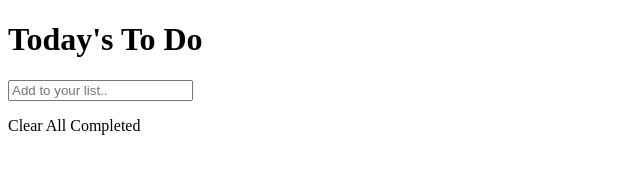
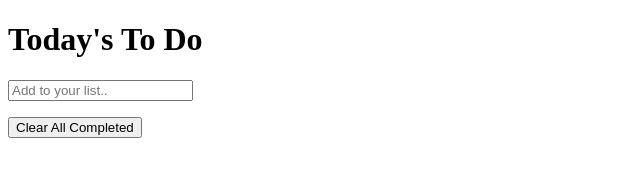
Before and after one commit to mutinhiri/setup-structure, a website: page src/index.html in a window 1280 px wide. Shown: the whole page, without its empty margins (0-640 px from the left). Drawn offline with Linux system fonts and the light colour scheme.

Commit message:
Changed span to button

```diff
--- a/src/index.html
+++ b/src/index.html
@@ -15,7 +15,7 @@
         <input class="Add-list" type="text" placeholder="Add to your list.." id="input">
         <ul id="list" class="list">
         </ul>
-        <span class="clear">Clear All Completed</span>
+        <button class="clear">Clear All Completed</button>
     </div>
 </body>
 </html>
```
